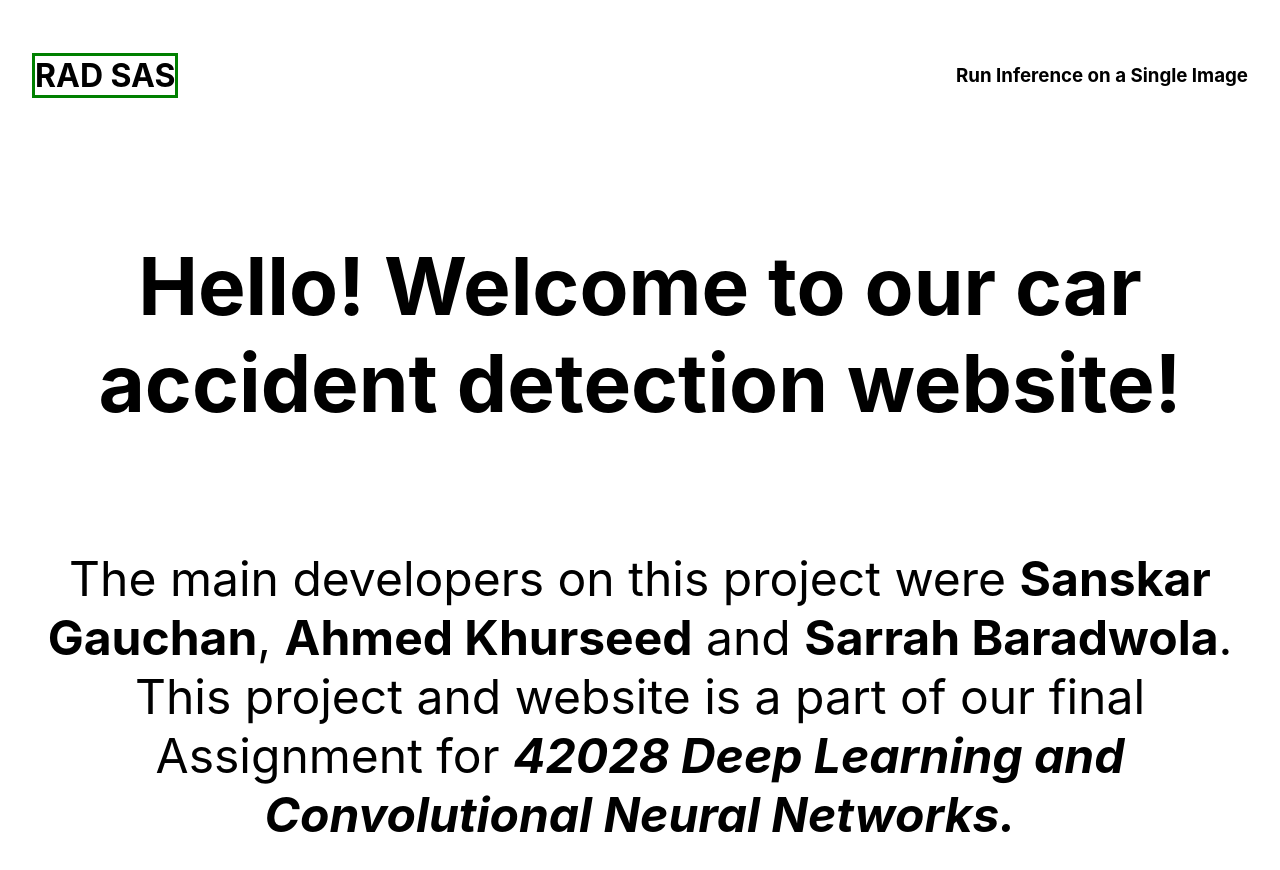
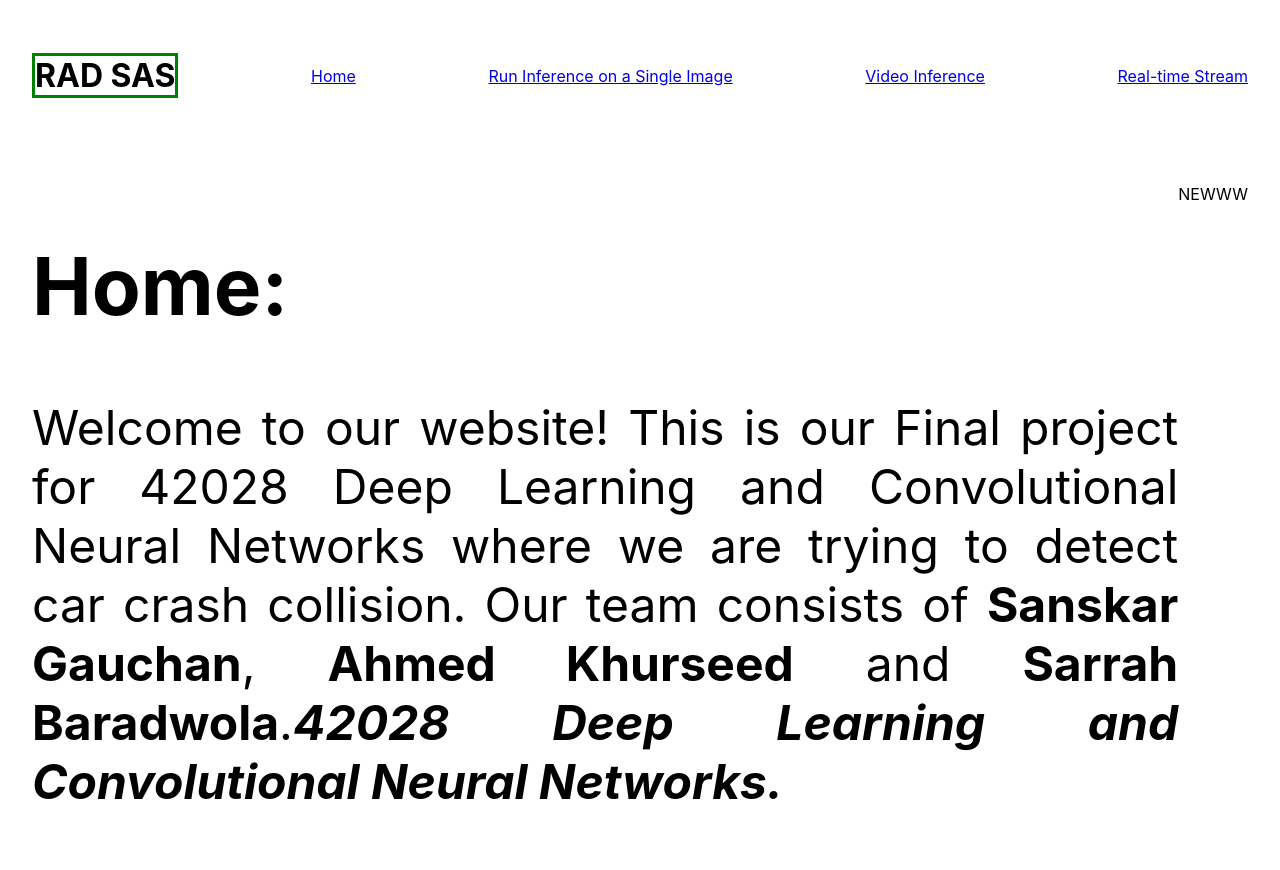
Before and after one commit to Sanskar531/DL-3-webapp, a React (Create React App) app in the folder frontend/: page / in a window 1280 px wide. Shown: the top 870 px of the page. Built offline with nearby package versions, Linux system fonts and the light colour scheme.

Commit message:
Page seperated

```diff
--- a/frontend/src/App.css
+++ b/frontend/src/App.css
@@ -23,19 +23,60 @@ body {
 
 .Home {
   display: flex;
-  flex-direction: column;
   margin: 1em;
   padding: 1em;
 }
 
-.Home > .title {
+.HomeContent > .title {
   font-size: 5em;
   border: none;
-  text-align: center;
+  text-align: left;
 }
 
-.Home > .desc {
+.HomeContent > .desc {
   font-size: 3em;
   font-weight: normal;
-  text-align: center;
+  text-align: justify;
 }
+
+.Inference {
+  display: flex;
+  margin: 1em;
+  padding: 1em;
+  flex-direction: column;
+}
+
+.Inference > form {
+  display: flex;
+  flex-direction: column;
+  align-items: center;
+}
+
+.fileInput ::-webkit-file-upload-button {
+  visibility: hidden;
+}
+
+.Inference > form > * {
+  padding: 1em;
+  margin: 1em;
+}
+
+.fileInput {
+  border: 2px solid gray;
+  color: gray;
+  background-color: white;
+  padding: 8px 20px;
+  border-radius: 8px;
+  font-size: 20px;
+  font-weight: bold;
+}
+
+.submit {
+  border: solid black 0.1em;
+  border-radius: 1em;
+  background-color: white;
+}
+
+.submit:hover {
+  cursor: pointer;
+}
--- a/frontend/src/App.js
+++ b/frontend/src/App.js
@@ -3,6 +3,8 @@ import NavBar from "./Components/NavBar";
 import Home from "./Components/Home";
 import { BrowserRouter, Routes, Route } from "react-router-dom";
 import Inference from "./Components/Inference";
+import RealTime from "./Components/RealTime";
+import Video from "./Components/Video";
 
 function App() {
   return (
@@ -11,7 +13,11 @@ function App() {
       <BrowserRouter>
         <Routes>
           <Route path="/" element={<Home />} />
-          <Route path="/inference" element={<Inference />} />
+          <Route path="/inference/">
+            <Route path="image/" element={<Inference />} />
+            <Route path="video/" element={<Video />} />
+            <Route path="real-time/" element={<RealTime />} />
+          </Route>
         </Routes>
       </BrowserRouter>
     </div>
--- a/frontend/src/Components/Home.js
+++ b/frontend/src/Components/Home.js
@@ -1,17 +1,20 @@
 function Home() {
   return (
     <div className="Home">
-      <h1 className="title">
-        Hello! Welcome to our car accident detection website!
-      </h1>
-      <h4 className="desc">
-        The main developers on this project were <b>Sanskar Gauchan</b>,{" "}
-        <b>Ahmed Khurseed</b> and <b>Sarrah Baradwola</b>. This project and
-        website is a part of our final Assignment for{" "}
-        <i>
-          <b>42028 Deep Learning and Convolutional Neural Networks.</b>
-        </i>
-      </h4>
+      <div className="HomeContent">
+        <h1 className="title">Home:</h1>
+        <h4 className="desc">
+          Welcome to our website! This is our Final project for 42028 Deep
+          Learning and Convolutional Neural Networks where we are trying to
+          detect car crash collision. Our team consists of{" "}
+          <b>Sanskar Gauchan</b>, <b>Ahmed Khurseed</b> and{" "}
+          <b>Sarrah Baradwola</b>.
+          <i>
+            <b>42028 Deep Learning and Convolutional Neural Networks.</b>
+          </i>
+        </h4>
+      </div>
+      <div>NEWWW</div>
     </div>
   );
 }
--- a/frontend/src/Components/Inference.js
+++ b/frontend/src/Components/Inference.js
@@ -23,21 +23,22 @@ function Inference() {
         if (img_to_display) {
           URL.revokeObjectURL(img_to_display);
         }
-        const img = document.getElementsByClassName("output")[0];
-        img.src = URL.createObjectURL(res);
-        document.body.appendChild(img);
+        const img_node = document.getElementsByClassName("output")[0];
+        img_node.src = URL.createObjectURL(res);
         setimg(!img);
       })
       .catch((err) => console.error(err));
   }
   return (
-    <div>
+    <div className="Inference">
       <h1> Run Inference on a Single Image</h1>
       <form onSubmit={(e) => onSubmit(e)}>
-        <input type="file" />
-        <button type="submit">Submit</button>
-        <img className="output"></img>
+        <input type="file" className="fileInput" />
+        <button type="submit" className="submit">
+          Submit
+        </button>
       </form>
+      <img className="output"></img>
     </div>
   );
 }
--- a/frontend/src/Components/NavBar.js
+++ b/frontend/src/Components/NavBar.js
@@ -2,7 +2,10 @@ function NavBar() {
   return (
     <div className="NavBar">
       <h1 className="title">RAD SAS</h1>
-      <h3>Run Inference on a Single Image</h3>
+      <a href="/">Home</a>
+      <a href="/inference/image">Run Inference on a Single Image</a>
+      <a href="/inference/video">Video Inference</a>
+      <a href="/inference/real-time">Real-time Stream</a>
     </div>
   );
 }
--- /dev/null
+++ b/frontend/src/Components/RealTime.js
@@ -0,0 +1,5 @@
+function RealTime() {
+  return <div></div>;
+}
+
+export default RealTime;
--- /dev/null
+++ b/frontend/src/Components/Video.js
@@ -0,0 +1,5 @@
+function Video() {
+  return <div></div>;
+}
+
+export default Video;
```
